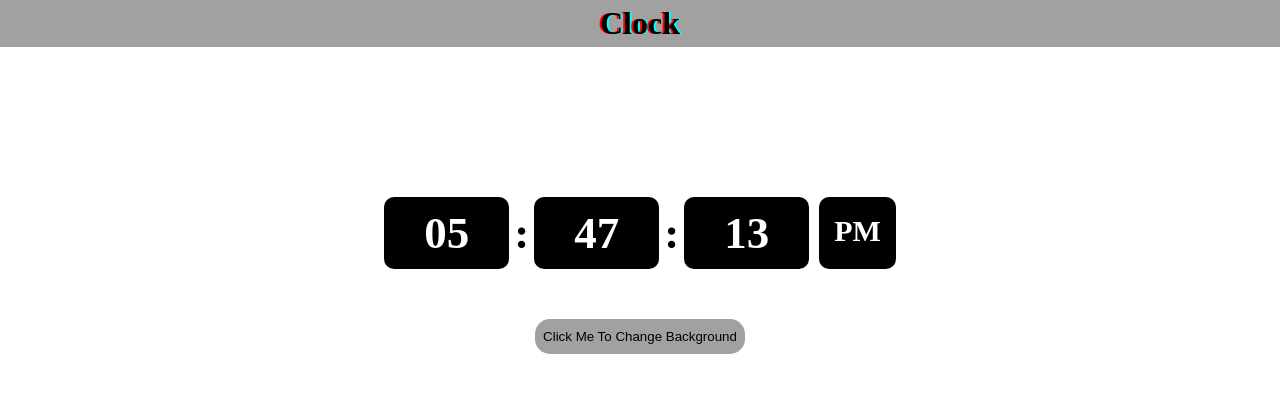
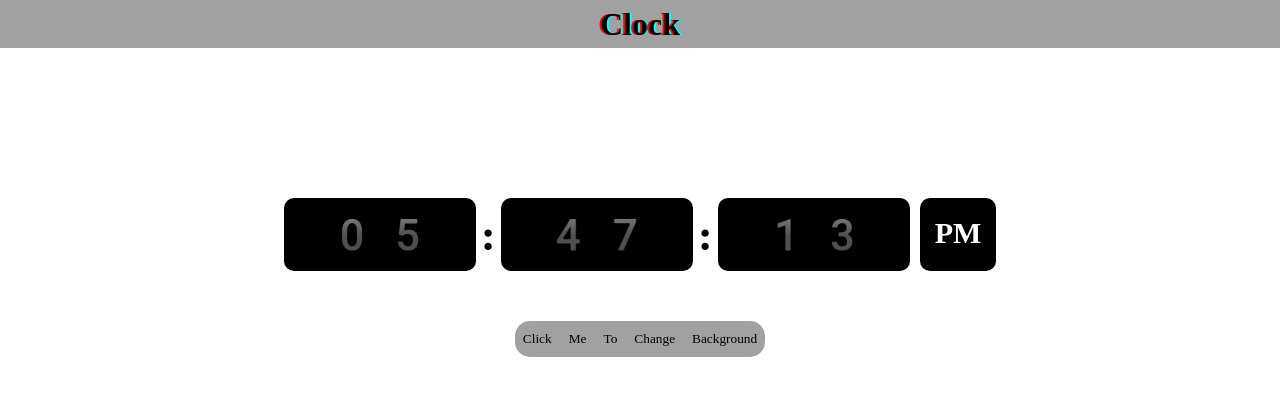
Before and after one commit to EbadAlam/javascript-clock, a plain HTML site: page index.html in a window 1280 px wide. Drawn offline with Linux system fonts and the light colour scheme.

Commit message:
Update index.html

```diff
--- a/index.html
+++ b/index.html
@@ -7,6 +7,7 @@
 		*{
 			margin:0px;
 			padding:0px;
+			font-family: emoji;
 		}
 		.container{
 			max-width:800px;
```
